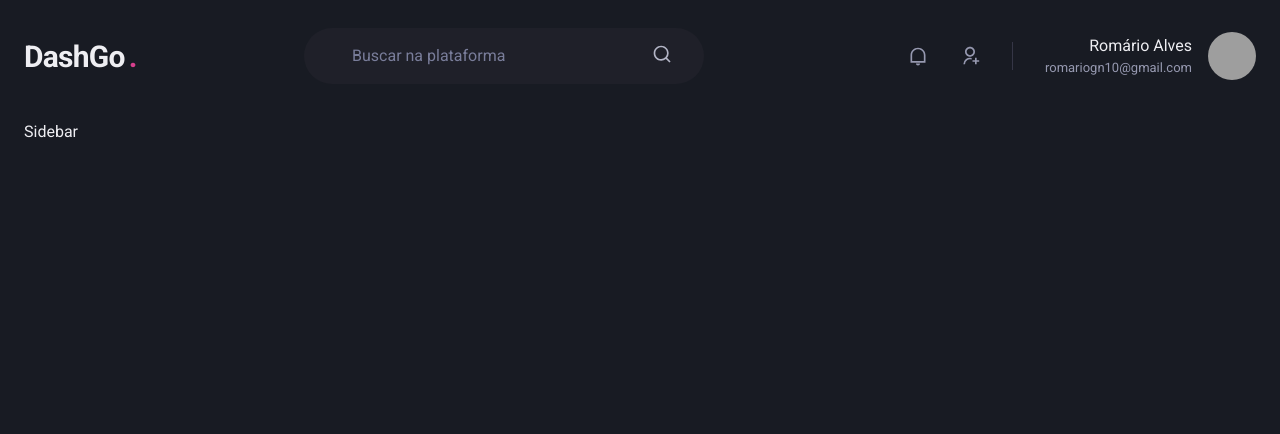
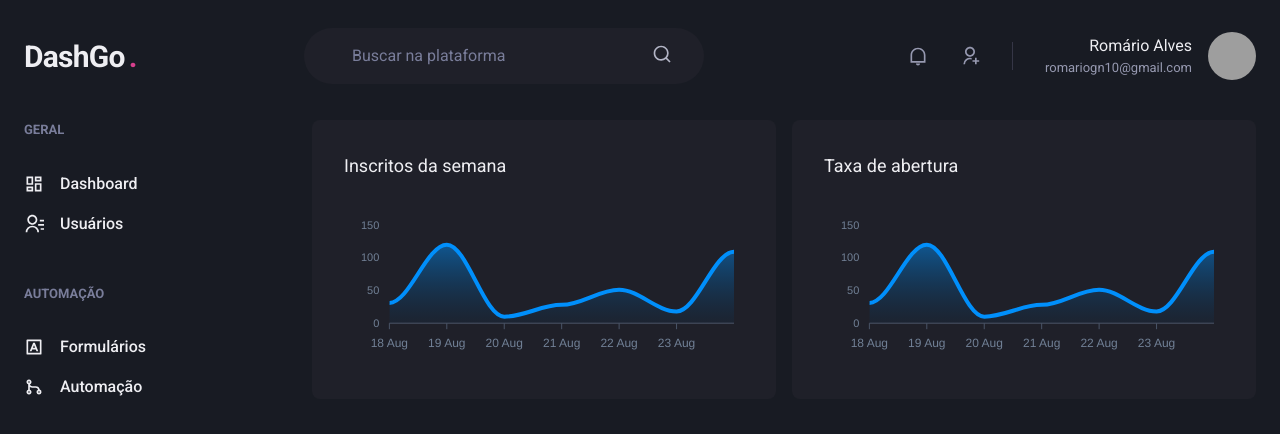
Before and after one commit to Romario-gomes/DashGo, a Next.js app: page /dashboard in a window 1280 px wide. Shown: the top 434 px of the page. Built offline with nearby package versions, Linux system fonts and the light colour scheme; grey boxes are pictures that could not be loaded.

Commit message:
Feat(página dashboard)

```diff
--- a/package.json
+++ b/package.json
@@ -13,9 +13,11 @@
     "@chakra-ui/react": "^2.2.9",
     "@emotion/react": "^11.10.0",
     "@emotion/styled": "^11.10.0",
+    "apexcharts": "^3.35.5",
     "framer-motion": "^7.2.1",
     "next": "12.2.5",
     "react": "18.2.0",
+    "react-apexcharts": "^1.4.0",
     "react-dom": "18.2.0",
     "react-icons": "^4.4.0",
     "typescript": "^4.8.2"
--- a/src/components/Sidebar.tsx
+++ b/src/components/Sidebar.tsx
@@ -1,5 +1,41 @@
+import { Box, Stack, Text, Link, Icon } from "@chakra-ui/react";
+import { RiContactsLine, RiDashboardLine, RiGitMergeLine, RiInputMethodLine } from "react-icons/ri";
+
 export function SideBar() {
   return (
-    <h1>Sidebar</h1>
+    <Box as="aside" w="64" mr="8">
+      <Stack spacing="12" align="flex-start">
+        <Box>
+          <Text fontWeight="bold" color="gray.400" fontSize="small">GERAL</Text>
+          <Stack spacing="4" mt="8" align="stretch">
+            <Link display="flex" alignItems="center">
+              <Icon as={RiDashboardLine} fontSize="20"/>
+              <Text ml="4" fontWeight="medium">Dashboard</Text>
+            </Link>
+
+            <Link display="flex" alignItems="center">
+              <Icon as={RiContactsLine} fontSize="20"/>
+              <Text ml="4" fontWeight="medium">Usuários</Text>
+            </Link>
+          </Stack>
+        </Box>
+
+        <Box>
+          <Text fontWeight="bold" color="gray.400" fontSize="small">AUTOMAÇÃO</Text>
+          <Stack spacing="4" mt="8" align="stretch">
+            <Link display="flex" alignItems="center">
+              <Icon as={RiInputMethodLine} fontSize="20"/>
+              <Text ml="4" fontWeight="medium">Formulários</Text>
+            </Link>
+
+            <Link display="flex" alignItems="center">
+              <Icon as={RiGitMergeLine} fontSize="20"/>
+              <Text ml="4" fontWeight="medium">Automação</Text>
+            </Link>
+          </Stack>
+        </Box>
+
+      </Stack>
+    </Box>
   )
 }
--- a/src/pages/dashboard.tsx
+++ b/src/pages/dashboard.tsx
@@ -1,13 +1,93 @@
-import { Flex } from "@chakra-ui/react";
+import { Box, Flex, SimpleGrid, Text, theme } from "@chakra-ui/react";
+import dynamic from "next/dynamic";
 import { Header } from "../components/Header";
 import { SideBar } from "../components/Sidebar";
 
+const Chart = dynamic(() => import('react-apexcharts'), {
+  ssr: false,
+});
+const options = {
+  chart: {
+    toolbar: {
+      show: false,
+    },
+    zoom: {
+      enabled: false,
+    },
+    foreColor: theme.colors.gray[500],
+  },
+  grid: {
+    show: false,
+  },
+  dataLabels: {
+    enabled: false,
+  },
+  tooltip: {
+    enabled: false
+  },
+  xaxis: {
+    type: 'datetime',
+    axisBorder: {
+      color: theme.colors.gray[600],
+    },
+    axisTicks: {
+      color: theme.colors.gray[600],
+    },
+    categories: [
+      '2022-08-18T00:00:00.000Z',
+      '2022-08-19T00:00:00.000Z',
+      '2022-08-20T00:00:00.000Z',
+      '2022-08-21T00:00:00.000Z',
+      '2022-08-22T00:00:00.000Z',
+      '2022-08-23T00:00:00.000Z',
+      '2022-08-24T00:00:00.000Z',
+    ],
+  },
+  fill: {
+    opacity: 0.3,
+    type: 'gradient',
+    gradient: {
+      shade: 'dark',
+      opacityFrom: 0.7,
+      opacityTo: 0.3,
+    }
+  }
+};
+
+const series = [
+  {
+    name: 'series1', data: [
+      31, 120, 10, 28, 51, 18, 109
+    ]
+  }
+];
 export default function Dashboard() {
   return (
     <Flex direction="column" h="100vh">
       <Header />
       <Flex w="100%" my="6" maxWidth={1480} mx="auto" px="6">
         <SideBar />
+        <SimpleGrid flex="1" gap="4" minChildWidth="320px">
+          <Box
+            p="8"
+            bg="gray.800"
+            borderRadius={8}
+            pb="4"
+          >
+            <Text fontSize="lg" mb="4" >Inscritos da semana</Text>
+            <Chart type="area" options={options} series={series} height={160}   />
+          </Box>
+          <Box
+            p="8"
+            bg="gray.800"
+            borderRadius={8}
+            pb="4"
+          >
+            <Text fontSize="lg" mb="4" >Taxa de abertura</Text>
+            <Chart type="area" options={options} series={series} height={160}   />
+
+          </Box>
+        </SimpleGrid>
       </Flex>
     </Flex>
   )
```
Also changed, not shown: 1 other file (tests, documents, lock files or other folders).
